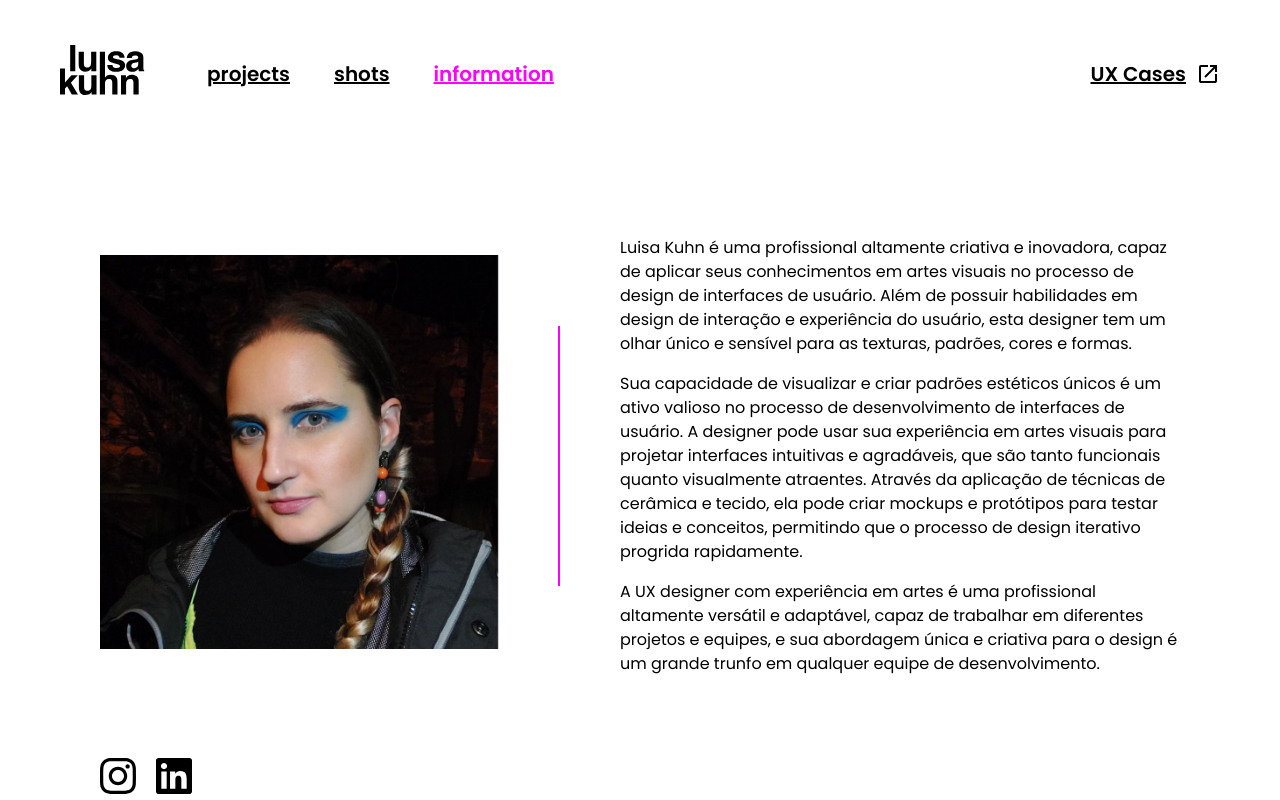
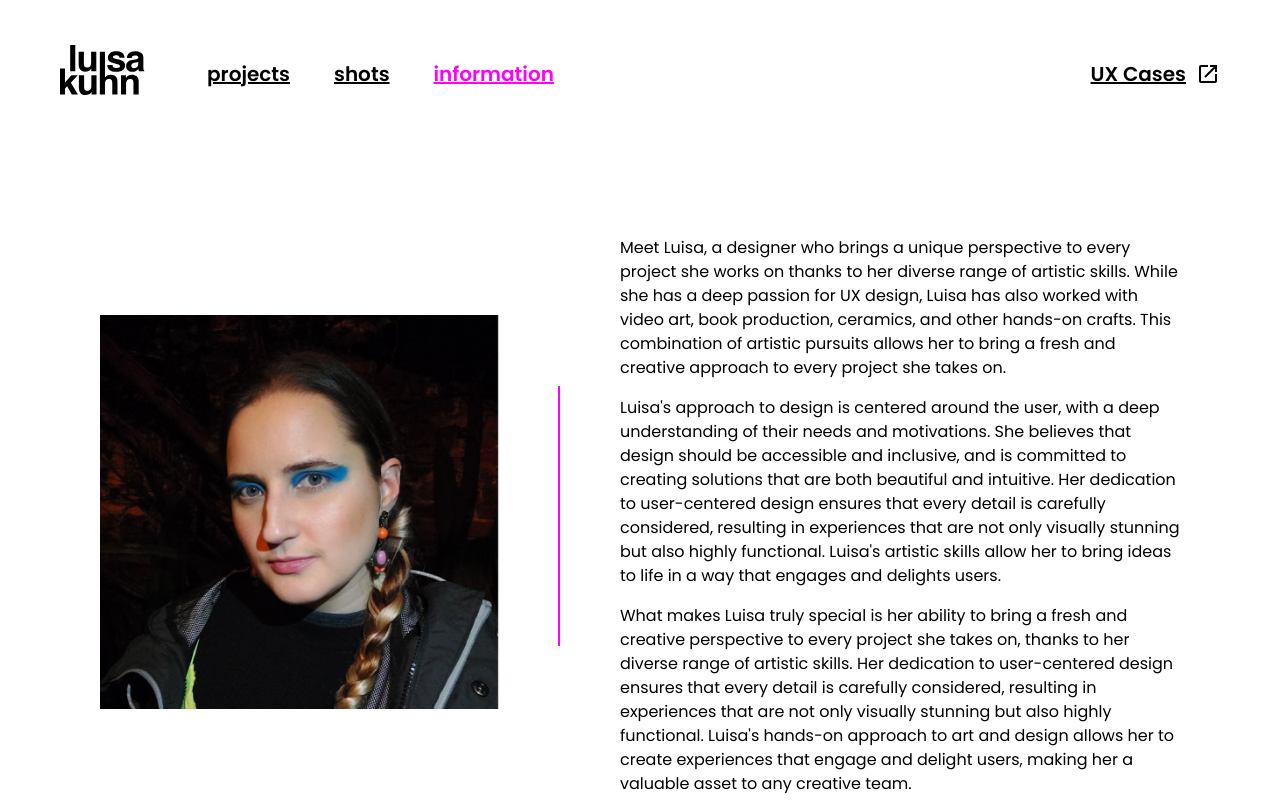
Before and after one commit to evandrododo/portfolioluisa, a React (Vite) app: page /#/information in a window 1280 px wide. Shown: the top 800 px of the page. Built offline with nearby package versions, Linux system fonts and the light colour scheme.

Commit message:
feat(info)

```diff
--- a/src/routes/information.tsx
+++ b/src/routes/information.tsx
@@ -13,27 +13,33 @@ export default function Information() {
         </div>
         <div className="text">
           <p className="description">
-            Luisa Kuhn é uma profissional altamente criativa e inovadora, capaz
-            de aplicar seus conhecimentos em artes visuais no processo de design
-            de interfaces de usuário. Além de possuir habilidades em design de
-            interação e experiência do usuário, esta designer tem um olhar único
-            e sensível para as texturas, padrões, cores e formas.
+            Meet Luisa, a designer who brings a unique perspective to every
+            project she works on thanks to her diverse range of artistic skills.
+            While she has a deep passion for UX design, Luisa has also worked
+            with video art, book production, ceramics, and other hands-on
+            crafts. This combination of artistic pursuits allows her to bring a
+            fresh and creative approach to every project she takes on.
           </p>
           <p className="description">
-            Sua capacidade de visualizar e criar padrões estéticos únicos é um
-            ativo valioso no processo de desenvolvimento de interfaces de
-            usuário. A designer pode usar sua experiência em artes visuais para
-            projetar interfaces intuitivas e agradáveis, que são tanto
-            funcionais quanto visualmente atraentes. Através da aplicação de
-            técnicas de cerâmica e tecido, ela pode criar mockups e protótipos
-            para testar ideias e conceitos, permitindo que o processo de design
-            iterativo progrida rapidamente.
+            Luisa's approach to design is centered around the user, with a deep
+            understanding of their needs and motivations. She believes that
+            design should be accessible and inclusive, and is committed to
+            creating solutions that are both beautiful and intuitive. Her
+            dedication to user-centered design ensures that every detail is
+            carefully considered, resulting in experiences that are not only
+            visually stunning but also highly functional. Luisa's artistic
+            skills allow her to bring ideas to life in a way that engages and
+            delights users.
           </p>
           <p className="description">
-            A UX designer com experiência em artes é uma profissional altamente
-            versátil e adaptável, capaz de trabalhar em diferentes projetos e
-            equipes, e sua abordagem única e criativa para o design é um grande
-            trunfo em qualquer equipe de desenvolvimento.
+            What makes Luisa truly special is her ability to bring a fresh and
+            creative perspective to every project she takes on, thanks to her
+            diverse range of artistic skills. Her dedication to user-centered
+            design ensures that every detail is carefully considered, resulting
+            in experiences that are not only visually stunning but also highly
+            functional. Luisa's hands-on approach to art and design allows her
+            to create experiences that engage and delight users, making her a
+            valuable asset to any creative team.
           </p>
         </div>
       </div>
--- a/src/styles/information.scss
+++ b/src/styles/information.scss
@@ -82,6 +82,7 @@
   .information {
     flex-direction: column;
 
+    padding: 0;
     .photo {
       padding: 0rem 0 0;
 
@@ -104,7 +105,7 @@
 
   }
   .contactinfo {
-    padding: 2rem ;
+    padding: 1.5rem 0 2.5rem;
     font-size: 1rem;
     .socialmedia svg {
       width: 1.5rem;
```
